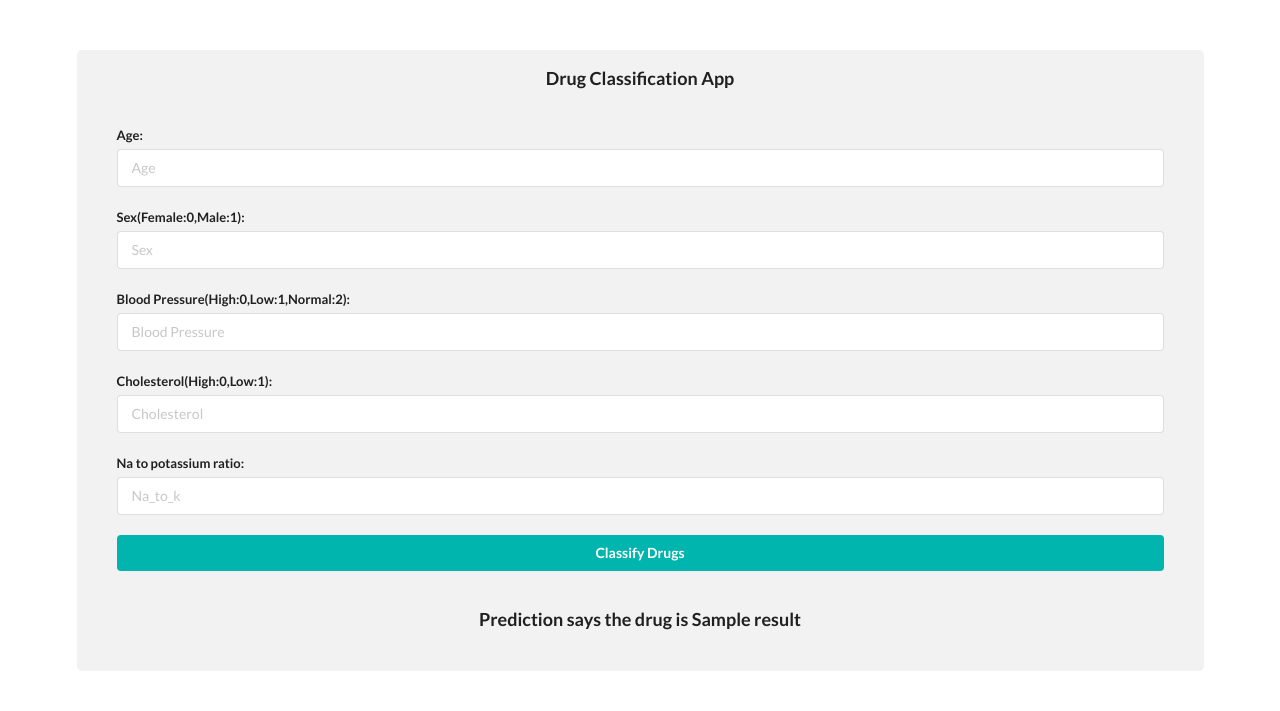
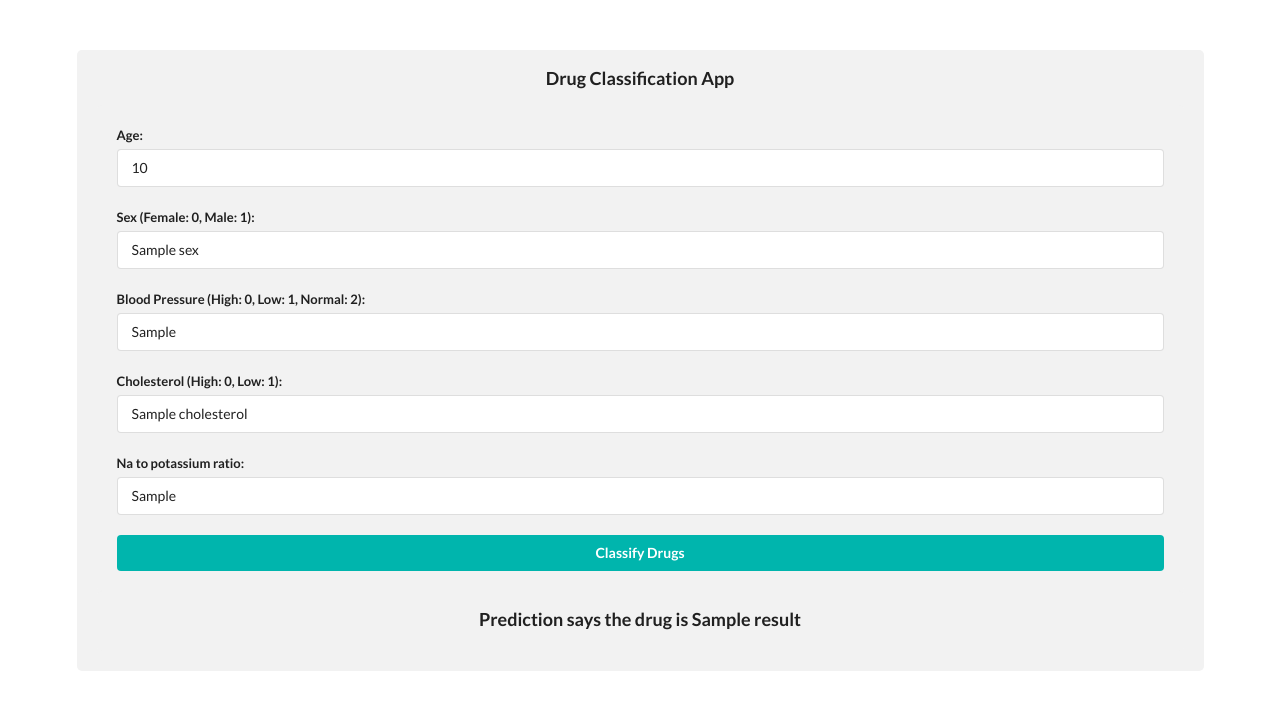
Before and after one commit to Abrar1S/Drug-Classification, a Flask app: template templates/home.html in a window 1280 px wide. Shown: the top 711 px of the page. Run offline with Flask 2, Linux system fonts and the light colour scheme; the template is opened without the code that fills it: most values are stand-ins (such as "Sample title", 1, 10 or a date in 2020).

Commit message:
adjustments in app

```diff
--- a/templates/home.html
+++ b/templates/home.html
@@ -43,33 +43,34 @@
   </head>
 
   <body>
-    <!-- <h3 align="center">Drug Classification App</h3> -->
-    <div style = "margin-top: 50px;" class="ui container">
-    <h3  class="ui center aligned header">Drug Classification App</h3>
+    <div style="margin-top: 50px;" class="ui container">
+    <h3 class="ui center aligned header">Drug Classification App</h3>
 
-      <form class = "ui form" action="{{ url_for("classification")}}" method="post">
+      <form class="ui form" action="{{ url_for('classification') }}" method="post">
         <div class="field">
           <label for="Age">Age:</label>
-          <input type="text" id="Age" name="Age" placeholder="Age"><br/><br/>
-          <label for="Sex">Sex(Female:0,Male:1):</label>
-          <input type="text" id="Sex" name="Sex" placeholder="Sex"><br/><br/>
-          <label for="BP">Blood Pressure(High:0,Low:1,Normal:2):</label>
-          <input type="text" id="BP" name="BP" placeholder="Blood Pressure"><br/><br/>
-          <label for="Cholesterol">Cholesterol(High:0,Low:1):</label>
-          <input type="text" id="Cholesterol" name="Cholesterol" placeholder="Cholesterol"><br/><br/>
+          <input type="text" id="Age" name="Age" value="{{ form_data.get('Age', '') }}" placeholder="Age"><br/><br/>
+
+          <label for="Sex">Sex (Female: 0, Male: 1):</label>
+          <input type="text" id="Sex" name="Sex" value="{{ form_data.get('Sex', '') }}" placeholder="Sex"><br/><br/>
+
+          <label for="BP">Blood Pressure (High: 0, Low: 1, Normal: 2):</label>
+          <input type="text" id="BP" name="BP" value="{{ form_data.get('BP', '') }}" placeholder="Blood Pressure"><br/><br/>
+
+          <label for="Cholesterol">Cholesterol (High: 0, Low: 1):</label>
+          <input type="text" id="Cholesterol" name="Cholesterol" value="{{ form_data.get('Cholesterol', '') }}" placeholder="Cholesterol"><br/><br/>
+
           <label for="Na_to_k">Na to potassium ratio:</label>
-          <input type="text" id="Na_to_k" name="Na_to_k" placeholder="Na_to_k"><br/><br/>
+          <input type="text" id="Na_to_k" name="Na_to_k" value="{{ form_data.get('Na_to_k', '') }}" placeholder="Na_to_k"><br/><br/>
 
-          <button class = "fluid ui teal button" type="submit">Classify Drugs</button>
+          <button class="fluid ui teal button" type="submit">Classify Drugs</button>
         </div>
       </form>
 
       <div>
-        <!-- check if result is None or not -->
-          {% if result is not none %}
-            <h3 class="ui center aligned header">Prediction says the drug is {{result}}</h3>
-          {% endif %}
-
+        {% if result is not none %}
+            <h3 class="ui center aligned header">Prediction says the drug is {{ result }}</h3>
+        {% endif %}
       </div>
     </div>
   </body>
```
Also changed, not shown: 1 other file.
